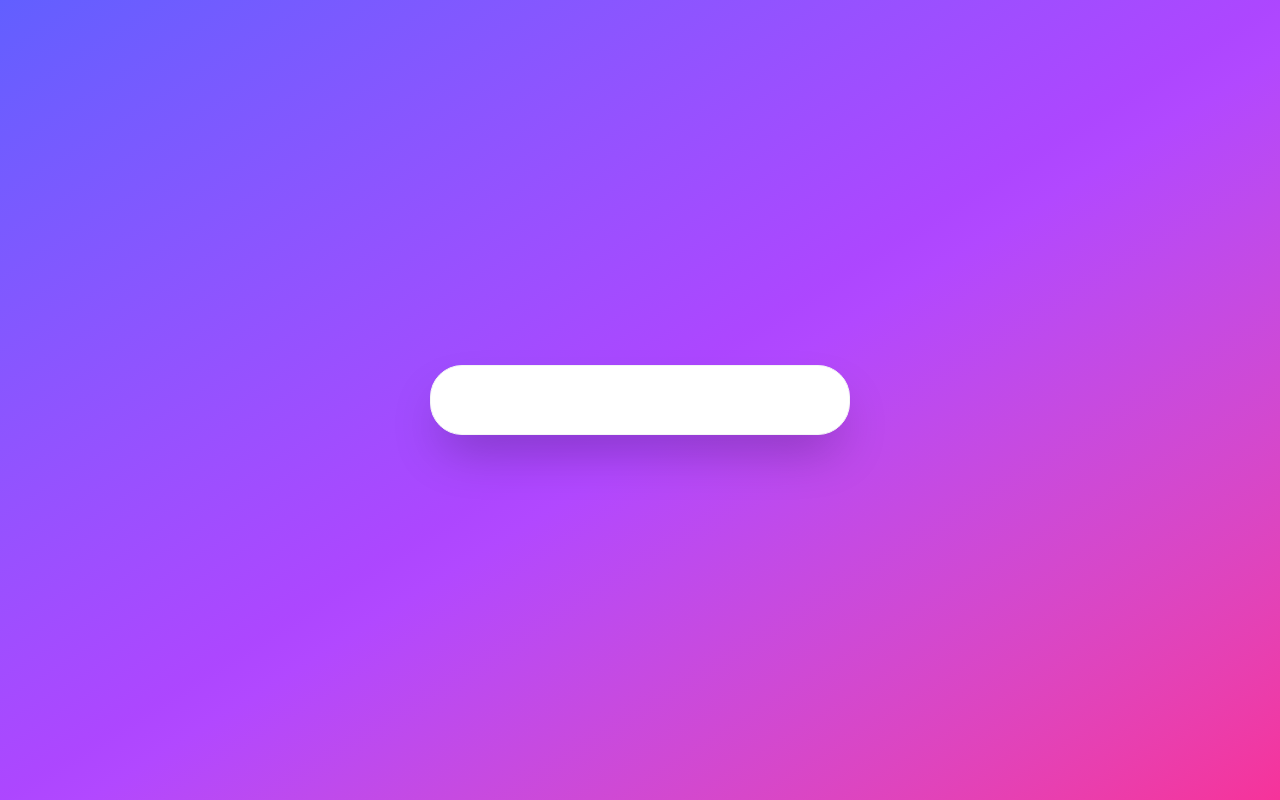
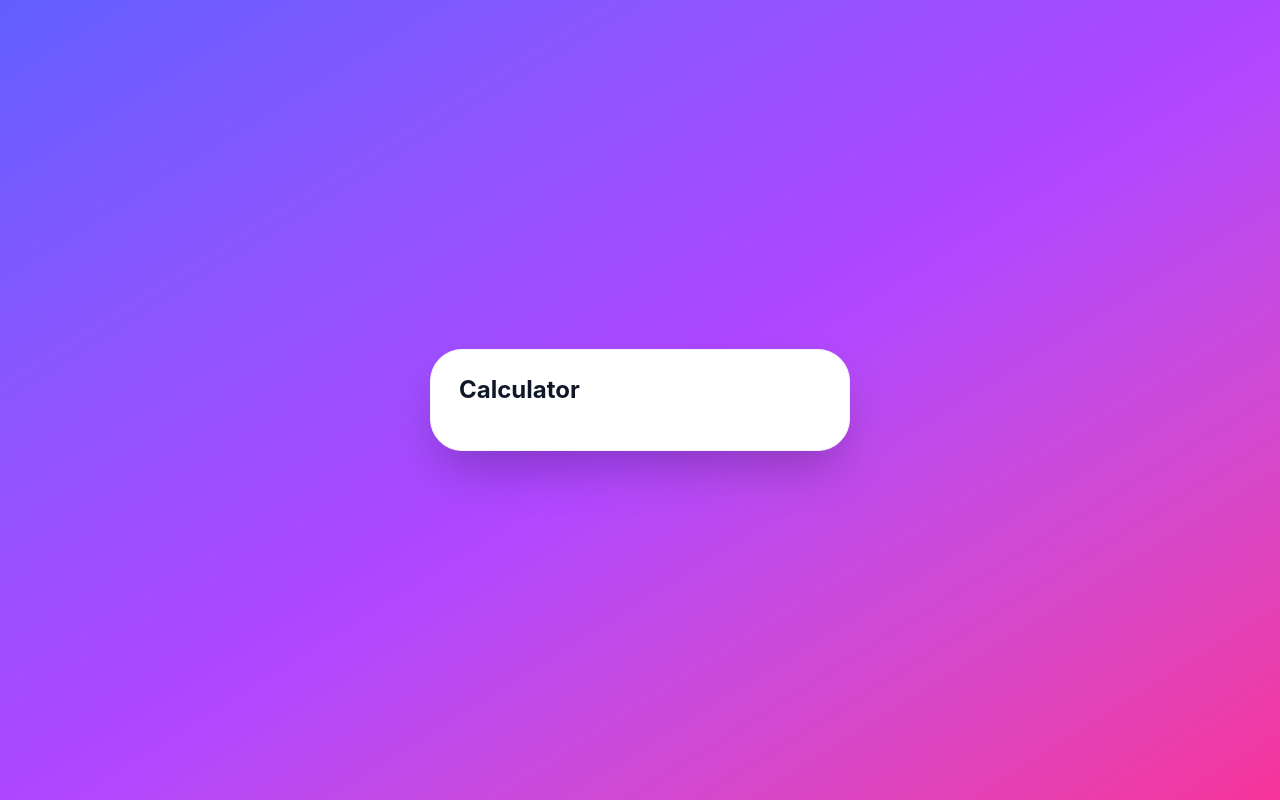
Before and after one commit to deep-coder1/Calculator-App, a React (Vite) app: page / in a window 1280 px wide. Built offline with nearby package versions, Linux system fonts and the light colour scheme.

Commit message:
h1 add for Calculator heading

```diff
--- a/src/components/Calculator.jsx
+++ b/src/components/Calculator.jsx
@@ -156,6 +156,10 @@
         {/* Header */}
         <div className="flex items-center justify-between mb-5 px-1">
           <div>
+            <h1 className="text-xl sm:text-2xl font-bold text-gray-900">
+              Calculator
+            </h1>
+
 
           </div>
 
```
